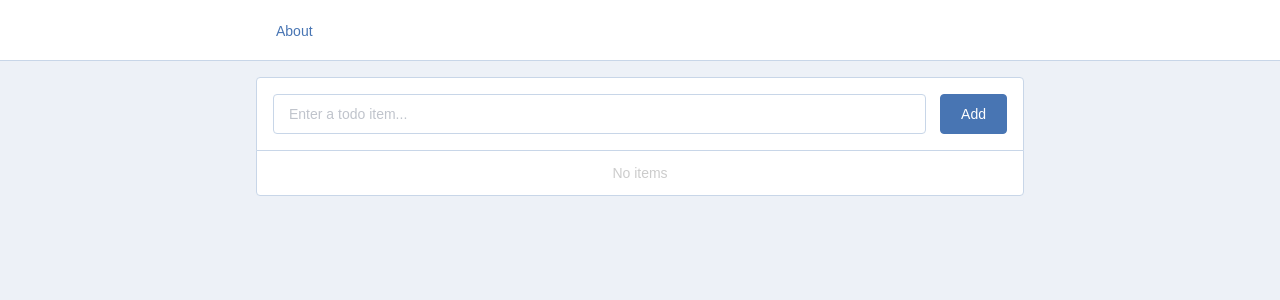
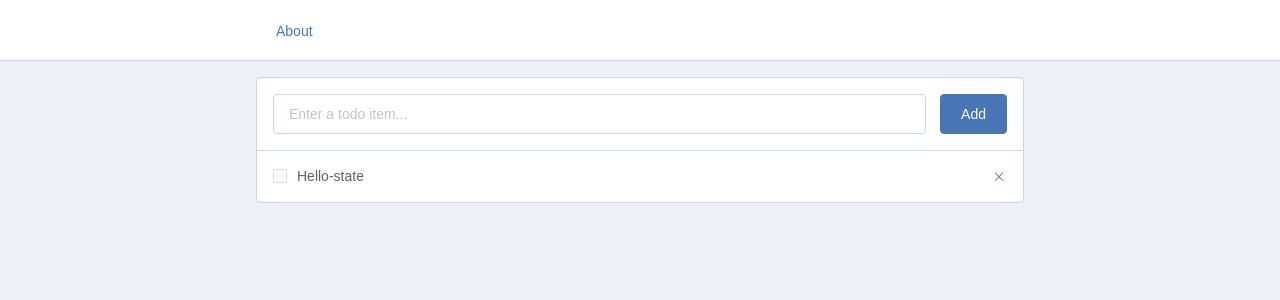
Before and after one commit to owlgrass/Acr-test, a Vue app: page / in a window 1280 px wide. Shown: the top 300 px of the page. Built offline with nearby package versions, Linux system fonts and the light colour scheme.

Commit message:
Move state to store

```diff
--- a/src/store/index.js
+++ b/src/store/index.js
@@ -1,12 +1,11 @@
 import Vue from 'vue'
 import Vuex from 'vuex'
+import todos from './todos'
 
 Vue.use(Vuex)
 
 export default new Vuex.Store({
-	state: {},
-	getters: {},
-	mutations: {},
-	actions: {},
-	modules: {},
+	modules: {
+		todos,
+	},
 })
--- /dev/null
+++ b/src/store/todos.js
@@ -0,0 +1,42 @@
+const state = {
+	todos: [{ content: 'Hello-state', checked: false }],
+}
+const getters = {
+	getTodos(state) {
+		console.log('haha get')
+		return state.todos
+	},
+}
+const mutations = {
+	ADD({ todos }, item) {
+		todos.push(item)
+	},
+	REMOVE({ todos }, index) {
+		todos.splice(index, 1)
+	},
+	UPDATE({ todos }, { index, newValue }) {
+		console.log('hhh', newValue)
+		todos[index].content = newValue.content
+		todos[index].checked = newValue.checked
+	},
+}
+
+const actions = {
+	add({ commit }, item) {
+		commit('ADD', item)
+	},
+	remove({ commit }, index) {
+		commit('REMOVE', index)
+	},
+	update({ commit }, payload) {
+		commit('UPDATE', payload)
+	},
+}
+
+export default {
+	// namespaced: true, // TODO
+	state,
+	getters,
+	mutations,
+	actions,
+}
--- a/src/views/HomeView/TodoView.vue
+++ b/src/views/HomeView/TodoView.vue
@@ -1,11 +1,12 @@
 <template>
 	<div class="todo-view">
 		<TodoAdd @add="add" />
-		<TodoList :todos="todos" @remove="remove" @update="update" />
+		<TodoList :todos="getTodos" @remove="remove" @update="update" />
 	</div>
 </template>
 
 <script>
+import { mapGetters, mapActions } from 'vuex'
 import TodoAdd from './TodoView/TodoAdd'
 import TodoList from './TodoView/TodoList'
 export default {
@@ -18,16 +19,10 @@ export default {
 		}
 	},
 	methods: {
-		add(item) {
-			this.todos.push(item)
-		},
-		remove(index) {
-			this.todos.splice(index, 1)
-		},
-		update(index, newValue) {
-			this.todos[index].content = newValue.content
-			this.todos[index].checked = newValue.checked
-		},
+		...mapActions(['add', 'remove', 'update']),
+	},
+	computed: {
+		...mapGetters(['getTodos']),
 	},
 	components: {
 		TodoAdd,
--- a/src/views/HomeView/TodoView/TodoList.vue
+++ b/src/views/HomeView/TodoView/TodoList.vue
@@ -7,9 +7,7 @@
 				:key="i + item"
 				:item="item"
 				@remove="remove(i)"
-				@check="
-					(checked) => $emit('update', i, { content: item.content, checked })
-				"
+				@check="(e) => check(i, e)"
 			/>
 		</template>
 	</div>
@@ -30,6 +28,13 @@ export default {
 	methods: {
 		remove(index) {
 			this.$emit('remove', index)
+		},
+		check(index, checked) {
+			const newValue = {
+				content: this.todos[index].content,
+				checked,
+			}
+			this.$emit('update', { index, newValue })
 		},
 	},
 	components: {
```
